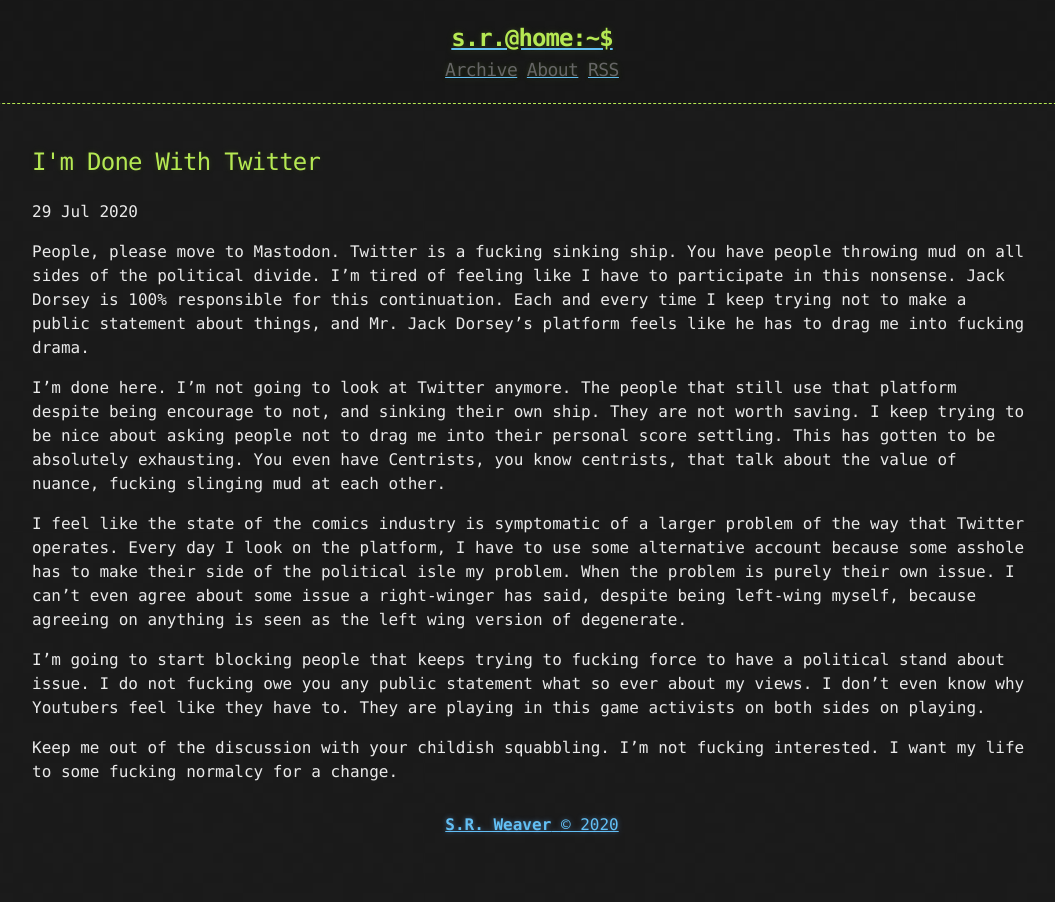
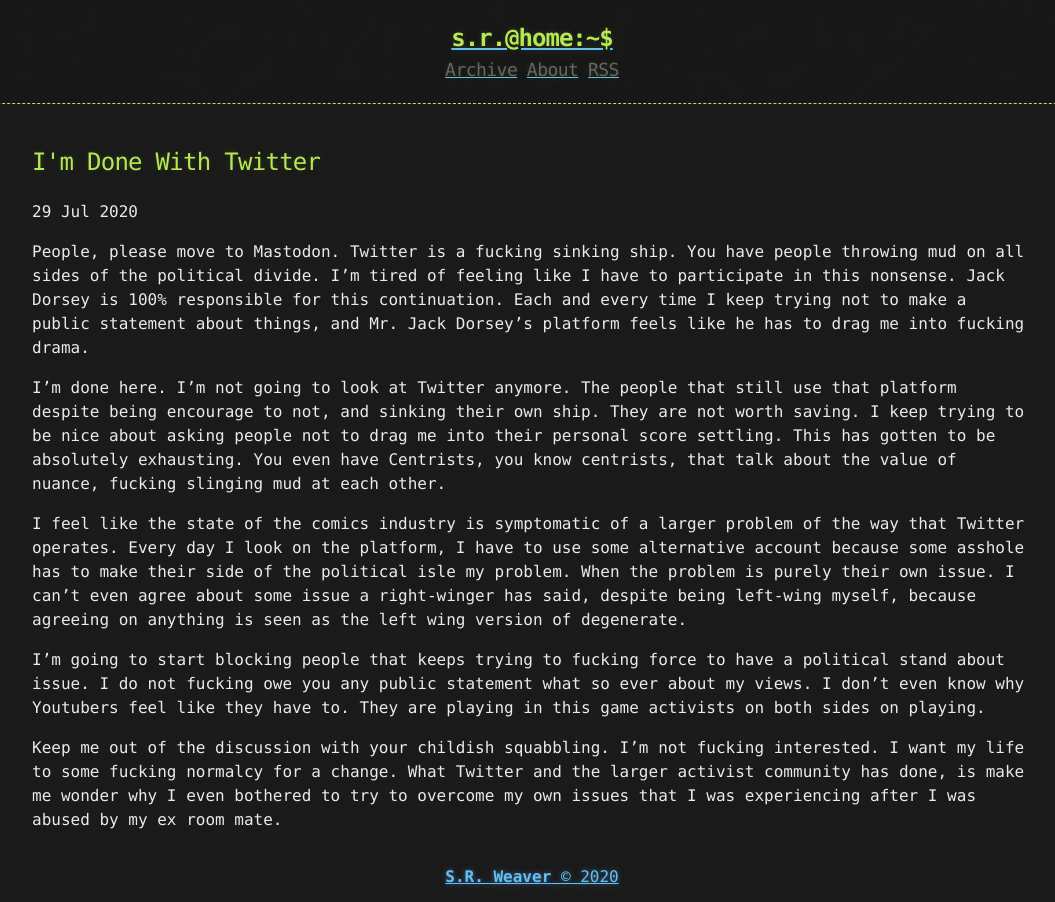
Before and after one commit to LWFlouisa/WeaverBlog, a Jekyll site: the page built from _posts/2020-07-29-imdonewithtwitter.md, in a window 1280 px wide. Shown: the whole page, without its empty margins (108-1163 px from the left). Built offline with Jekyll 4.4.1, drawn with Linux system fonts in a browser that asks for light colours.

Commit message:
Update 2020-07-29-imdonewithtwitter.md

```diff
--- a/_posts/2020-07-29-imdonewithtwitter.md
+++ b/_posts/2020-07-29-imdonewithtwitter.md
@@ -10,4 +10,4 @@
 
 I’m going to start blocking people that keeps trying to fucking force to have a political stand about issue. I do not fucking owe you any public statement what so ever about my views. I don’t even know why Youtubers feel like they have to. They are playing in this game activists on both sides on playing.
 
-Keep me out of the discussion with your childish squabbling. I’m not fucking interested. I want my life to some fucking normalcy for a change.
+Keep me out of the discussion with your childish squabbling. I’m not fucking interested. I want my life to some fucking normalcy for a change. What Twitter and the larger activist community has done, is make me wonder why I even bothered to try to overcome my own issues that I was experiencing after I was abused by my ex room mate.
```
